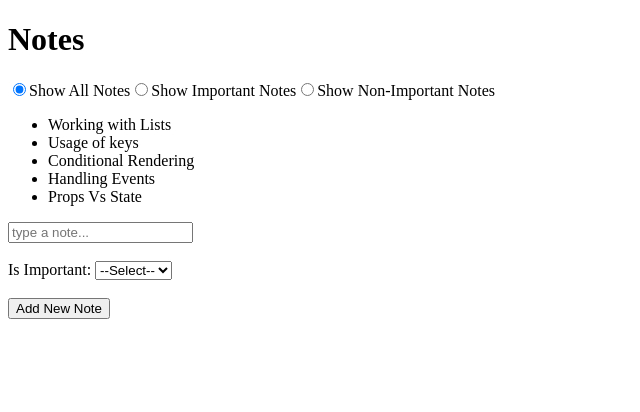
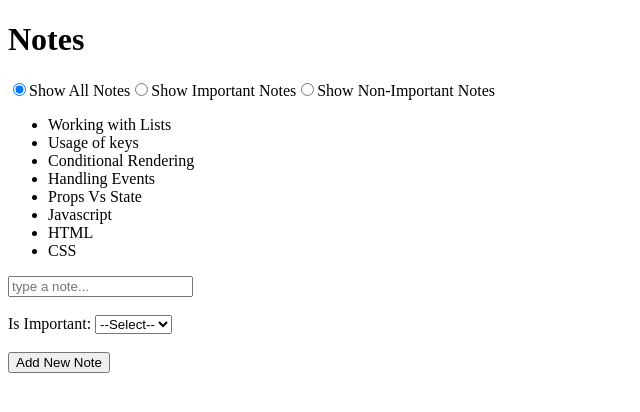
Before and after one commit to githubscientist/reactb47, a React (Create React App) app: page / in a window 1280 px wide. Shown: the top 412 px of the page, without its empty margins (0-640 px from the left). Built offline with nearby package versions, Linux system fonts and the light colour scheme; data requests are answered from the project's data file.

Commit message:
create, read --done

```diff
--- /dev/null
+++ b/db.json
@@ -0,0 +1,44 @@
+{
+  "notes": [
+    {
+      "id": 1,
+      "content": "Working with Lists",
+      "important": true
+    },
+    {
+      "id": 2,
+      "content": "Usage of keys",
+      "important": false
+    },
+    {
+      "id": 3,
+      "content": "Conditional Rendering",
+      "important": true
+    },
+    {
+      "id": 4,
+      "content": "Handling Events",
+      "important": true
+    },
+    {
+      "id": 5,
+      "content": "Props Vs State",
+      "important": false
+    },
+    {
+      "id": 6,
+      "content": "Javascript",
+      "important": true
+    },
+    {
+      "id": 7,
+      "content": "HTML",
+      "important": false
+    },
+    {
+      "id": 8,
+      "content": "CSS",
+      "important": true
+    }
+  ]
+}
--- a/package.json
+++ b/package.json
@@ -6,6 +6,8 @@
     "@testing-library/jest-dom": "^5.16.5",
     "@testing-library/react": "^13.4.0",
     "@testing-library/user-event": "^13.5.0",
+    "axios": "^1.4.0",
+    "json-server": "^0.17.3",
     "react": "^18.2.0",
     "react-dom": "^18.2.0",
     "react-router-dom": "^6.13.0",
--- a/src/App.js
+++ b/src/App.js
@@ -1,4 +1,5 @@
 // A Simple Note taking Application
+import axios from 'axios';
 import React, { useEffect, useRef, useState } from 'react';
 
 function Note({note}) {
@@ -7,7 +8,7 @@ function Note({note}) {
   )
 }
 
-function App(props) {
+function App() {
 
   // define a state
   const [notes, setNotes] = useState([]);
@@ -15,14 +16,15 @@ function App(props) {
   const [newNoteImportant, setNewNoteImportant] = useState('');
   const [showStatus, setShowStatus] = useState('all');
 
-  // get the data
+  // runs always
   useEffect(() => {
-    setNotes(props.notes);
-  }, []);
+    axios
+      .get('http://localhost:3001/notes/')
+      .then(response => setNotes(response.data));
+  });
 
   // create a reference for the first input text box
   const newNoteContentRef = useRef(null);
-
 
   // define the addNote method
   let addNote = (event) => {
@@ -36,7 +38,12 @@ function App(props) {
     }
 
     // add the new object to the notes state
-    setNotes(notes.concat(noteObject));
+    // setNotes(notes.concat(noteObject));
+
+    // send the record to the json server
+    axios
+      .post('http://localhost:3001/notes/', noteObject)
+      .then(response => console.log(response));
 
     // console.log(noteObject);
 
--- a/src/index.js
+++ b/src/index.js
@@ -3,32 +3,32 @@ import ReactDOM from 'react-dom/client';
 import App from './App';
 
 // data
-const notes = [
-    {
-        id: 1,
-        content: 'Working with Lists',
-        important: true
-    },
-    {
-        id: 2,
-        content: 'Usage of keys',
-        important: false
-    },
-    {
-        id: 3,
-        content: 'Conditional Rendering',
-        important: true
-    },
-    {
-        id: 4,
-        content: 'Handling Events',
-        important: true
-    },
-    {
-        id: 5,
-        content: 'Props Vs State',
-        important: false
-    }
-];
+// const notes = [
+//     {
+//         id: 1,
+//         content: 'Working with Lists',
+//         important: true
+//     },
+//     {
+//         id: 2,
+//         content: 'Usage of keys',
+//         important: false
+//     },
+//     {
+//         id: 3,
+//         content: 'Conditional Rendering',
+//         important: true
+//     },
+//     {
+//         id: 4,
+//         content: 'Handling Events',
+//         important: true
+//     },
+//     {
+//         id: 5,
+//         content: 'Props Vs State',
+//         important: false
+//     }
+// ];
 
-ReactDOM.createRoot(document.getElementById('root')).render(<App notes={notes} />);
+ReactDOM.createRoot(document.getElementById('root')).render(<App />);
```
Also changed, not shown: 1 other file (tests, documents, lock files or other folders).
